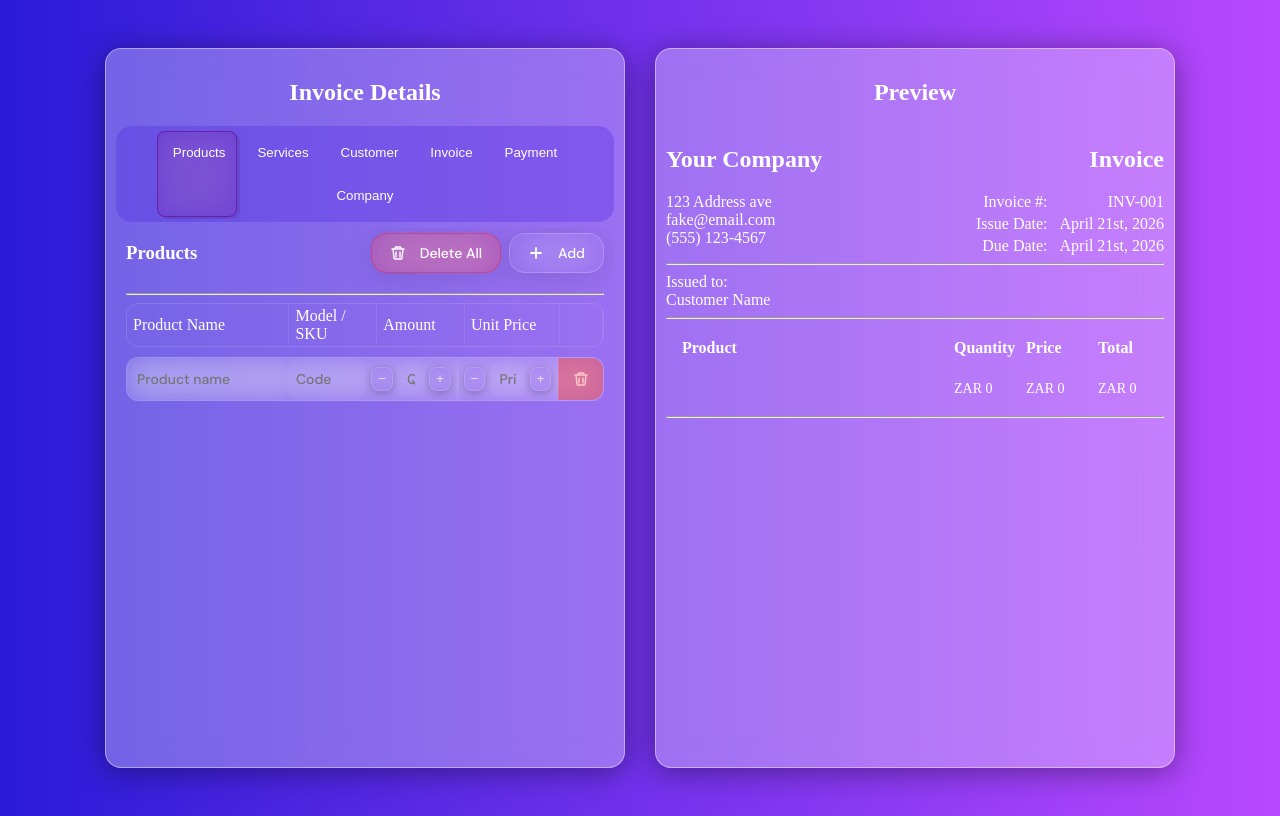
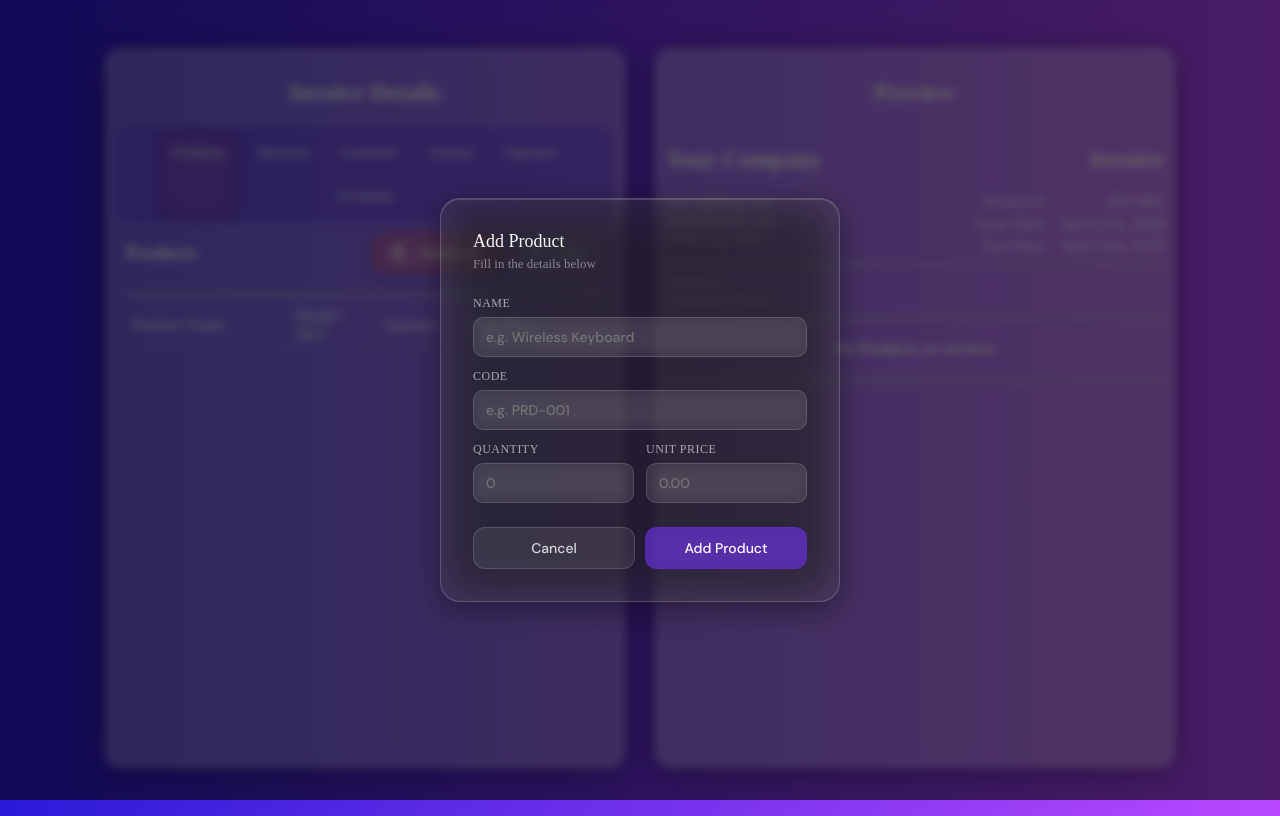
Before and after one commit to Doctor-Wraith/web-invoicer, a React (Vite) app: page / in a window 1280 px wide. Both pictures are taken after a click on the button "Add". Built offline with nearby package versions, Linux system fonts and the light colour scheme.

Commit message:
Added the add product overlay

```diff
--- a/src/App.tsx
+++ b/src/App.tsx
@@ -6,6 +6,7 @@ import Preview from "./Preview/Preview.tsx";
 import {type Customer} from "./tabs/CustomerTab.tsx";
 import type {InvoiceDetails, InvoiceStore} from "./tabs/InvoiceTab.tsx";
 import {useConfirm} from "./custom components/useConfirm.tsx";
+import {useProductForm} from "./custom components/useProductForm.tsx";
 
 
 function App() {
@@ -155,11 +156,13 @@ function App() {
   //endregion
 
   const {confirm, ConfirmDialog} = useConfirm();
+  const { prompt, ProductFormDialog} = useProductForm();
 
   return (
     <>
       <div className="app">
         <ConfirmDialog />
+        {ProductFormDialog}
         <div className="glass user-input main-panel">
           <div className="title-card">
             <h2>Invoice Details</h2>
@@ -177,6 +180,7 @@ function App() {
             customer={customer}
             setCustomer={handleCustomerChange}
             confirm={confirm}
+            prompt={prompt}
           />
 
         </div>
--- /dev/null
+++ b/src/custom components/useProductForm.tsx
@@ -0,0 +1,238 @@
+import type {ProductInformation} from "./productRow/ProductRow.tsx";
+import {useCallback, useState} from "react";
+
+type Mode = "product" | "service"
+
+interface ProductFormState {
+    isOpen: boolean;
+    mode: Mode;
+    resolve: ((value: ProductInformation | null) => void) | null;
+}
+
+export function useProductForm() {
+    const [state, setState] = useState<ProductFormState>({
+        isOpen: false,
+        mode: "product",
+        resolve: null
+    });
+
+    const [draft, setDraft] = useState<Omit<ProductInformation, "id">>({
+        name:"",
+        modelNumber:"",
+        amount:0,
+        cost:0
+    });
+
+    const prompt = useCallback((mode: Mode): Promise<ProductInformation | null> => {
+        setDraft({
+            name:"",
+            modelNumber:"",
+            amount:0,
+            cost:0
+        });
+            return new Promise((resolve) => {
+                setState({isOpen: true, mode, resolve})
+            })
+    }, []);
+
+    const handleChoice = useCallback((confirmed: boolean) => {
+        setState((prev) => {
+            if (confirmed) {
+                prev.resolve?.({...draft, id: crypto.randomUUID()});
+            } else {
+              prev.resolve?.(null);
+            }
+            return { ...prev, isOpen: false, resolve: null}
+        })
+    }, [draft]);
+
+
+        const isService = state.mode === "service";
+        const namePlaceholder = isService ? "e.g. Logo Design" : "e.g. Wireless Keyboard";
+        const codePlaceholder = isService ? "e.g. SVC-001" : "e.g. PRD-001";
+        const amountLabel = isService ? "Hours" : "Quantity";
+        const costLabel = isService ? "Rate (per hour)" : "Unit Price";
+        const title = isService ? "Add Service" : "Add Product";
+
+        const  ProductFormDialog = !state.isOpen ? null :(
+            <div style={styles.overlay} onClick={() => handleChoice(false)}>
+                <div style={styles.dialog} onClick={(e) => e.stopPropagation()}>
+
+                    <h2 style={styles.title}>{title}</h2>
+                    <p style={styles.subtitle}>Fill in the details below</p>
+
+                    <div style={styles.fields}>
+                        <div style={styles.field}>
+                            <label style={styles.label}>Name</label>
+                            <input
+                                style={styles.input}
+                                type="text"
+                                placeholder={namePlaceholder}
+                                value={draft.name}
+                                onChange={(e) => setDraft((d) => ({ ...d, name: e.target.value }))}
+
+                            />
+                        </div>
+
+                        <div style={styles.field}>
+                            <label style={styles.label}>Code</label>
+                            <input
+                                style={styles.input}
+                                type="text"
+                                placeholder={codePlaceholder}
+                                value={draft.modelNumber}
+                                onChange={(e) => setDraft((d) => ({ ...d, modelNumber: e.target.value }))}
+                            />
+                        </div>
+
+                        <div style={styles.row}>
+                            <div style={styles.field}>
+                                <label style={styles.label}>{amountLabel}</label>
+                                <input
+                                    style={styles.input}
+                                    type="number"
+                                    min={0}
+                                    placeholder="0"
+                                    value={draft.amount === 0 ? "" : draft.amount}
+                                    onChange={(e) => setDraft((d) => ({ ...d, amount: parseFloat(e.target.value) || 0 }))}
+                                />
+                            </div>
+
+                            <div style={styles.field}>
+                                <label style={styles.label}>{costLabel}</label>
+                                <input
+                                    style={styles.input}
+                                    type="number"
+                                    min={0}
+                                    step={0.01}
+                                    placeholder="0.00"
+                                    value={draft.cost === 0 ? "" : draft.cost}
+                                    onChange={(e) => setDraft((d) => ({ ...d, cost: parseFloat(e.target.value) || 0 }))}
+                                />
+                            </div>
+                        </div>
+                    </div>
+
+                    <div style={styles.buttons}>
+                        <button
+                            style={styles.cancelBtn}
+                            onClick={() => handleChoice(false)}
+                            onMouseEnter={(e) => (e.currentTarget.style.background = "rgba(255,255,255,0.14)")}
+                            onMouseLeave={(e) => (e.currentTarget.style.background = "rgba(255,255,255,0.08)")}
+                        >
+                            Cancel
+                        </button>
+                        <button
+                            style={styles.confirmBtn}
+                            onClick={() => handleChoice(true)}
+                            onMouseEnter={(e) => (e.currentTarget.style.background = "rgba(104,45,220,0.85)")}
+                            onMouseLeave={(e) => (e.currentTarget.style.background = "rgba(104,45,220,0.65)")}
+                        >
+                            Add {state.mode === "service" ? "Service" : "Product"}
+                        </button>
+                    </div>
+                </div>
+            </div>
+        );
+
+    return {prompt, ProductFormDialog}
+}
+
+const styles: Record<string, React.CSSProperties> = {
+    overlay: {
+        position: "fixed",
+        inset: 0,
+        background: "rgba(0,0,0,0.6)",
+        backdropFilter: "blur(4px)",
+        WebkitBackdropFilter: "blur(4px)",
+        display: "flex",
+        alignItems: "center",
+        justifyContent: "center",
+        zIndex: 1000,
+    },
+    dialog: {
+        background: "rgba(255,255,255,0.08)",
+        backdropFilter: "blur(24px)",
+        WebkitBackdropFilter: "blur(24px)",
+        border: "1px solid rgba(255,255,255,0.18)",
+        borderRadius: "20px",
+        padding: "2rem",
+        width: "400px",
+        boxShadow: "0 8px 32px rgba(0,0,0,0.4), inset 0 1px 0 rgba(255,255,255,0.15)",
+    },
+    title: {
+        color: "rgba(255,255,255,0.95)",
+        fontSize: "18px",
+        fontWeight: 500,
+        margin: "0 0 4px",
+    },
+    subtitle: {
+        color: "rgba(255,255,255,0.45)",
+        fontSize: "13px",
+        margin: "0 0 1.5rem",
+    },
+    fields: {
+        display: "flex",
+        flexDirection: "column",
+        gap: "12px",
+        marginBottom: "1.5rem",
+    },
+    row: {
+        display: "flex",
+        gap: "12px",
+    },
+    field: {
+        display: "flex",
+        flexDirection: "column",
+        gap: "6px",
+        flex: 1,
+    },
+    label: {
+        color: "rgba(255,255,255,0.6)",
+        fontSize: "12px",
+        fontWeight: 500,
+        letterSpacing: "0.04em",
+        textTransform: "uppercase",
+    },
+    input: {
+        background: "rgba(255,255,255,0.07)",
+        border: "1px solid rgba(255,255,255,0.15)",
+        borderRadius: "10px",
+        padding: "10px 12px",
+        color: "rgba(255,255,255,0.9)",
+        fontSize: "14px",
+        fontFamily: "'DM Sans', system-ui, sans-serif",
+        outline: "none",
+        width: "100%",
+        boxSizing: "border-box",
+    },
+    buttons: {
+        display: "flex",
+        gap: "10px",
+    },
+    cancelBtn: {
+        flex: 1,
+        padding: "11px",
+        borderRadius: "12px",
+        background: "rgba(255,255,255,0.08)",
+        color: "rgba(255,255,255,0.8)",
+        border: "1px solid rgba(255,255,255,0.15)",
+        cursor: "pointer",
+        fontSize: "14px",
+        fontWeight: 500,
+        fontFamily: "'DM Sans', system-ui, sans-serif",
+    },
+    confirmBtn: {
+        flex: 1,
+        padding: "11px",
+        borderRadius: "12px",
+        background: "rgba(104,45,220,0.65)",
+        color: "#fff",
+        border: "1px solid rgba(104,45,220,0.4)",
+        backdropFilter: "blur(8px)",
+        cursor: "pointer",
+        fontSize: "14px",
+        fontWeight: 500,
+        fontFamily: "'DM Sans', system-ui, sans-serif",
+    },
+};
--- a/src/tabs/ProductTab.tsx
+++ b/src/tabs/ProductTab.tsx
@@ -11,22 +11,20 @@ interface ProductTabProps {
     setProducts: React.Dispatch<React.SetStateAction<ProductInformation[]>>;
     save_products: (products: ProductInformation[]) => void;
     confirm: (message: string) => Promise<unknown>;
+    prompt:  (mode: Mode) => Promise<ProductInformation | null>
 }
 
+type Mode = "product" | "service"
 
-export default function ProductTab({products, setProducts, save_products, confirm}: ProductTabProps) {
+export default function ProductTab({products, setProducts, save_products, confirm, prompt}: ProductTabProps) {
 
 
-    const handleAdd = () => {
-        const added = [...products, {
-            id: crypto.randomUUID(),
-            name: "",
-            modelNumber: "",
-            amount: 0,
-            cost: 0
-        }];
-        setProducts(added);
-        save_products(added);
+    const handleAdd = async () => {
+        const product = await prompt("product")
+        if (!product) return;
+        const added = [...products, product];
+        setProducts(added)
+        save_products(added)
     }
 
     const handleDeleteAll = async () => {
--- a/src/tabs/ServicesTab.tsx
+++ b/src/tabs/ServicesTab.tsx
@@ -10,19 +10,18 @@ interface ServicesTabProps {
     setServices: React.Dispatch<React.SetStateAction<ProductInformation[]>>;
     save_Services: (products: ProductInformation[]) => void;
     confirm: (message: string) => Promise<unknown>;
+    prompt:  (mode: Mode) => Promise<ProductInformation | null>
 }
 
-export default function ServicesTab({services, setServices, save_Services, confirm}: ServicesTabProps) {
-    const handleAdd = () => {
-        const added = [...services, {
-            id: crypto.randomUUID(),
-            name: "",
-            modelNumber: "",
-            amount: 0,
-            cost: 0
-        }];
-        setServices(added);
-        save_Services(added);
+type Mode = "product" | "service"
+
+export default function ServicesTab({services, setServices, save_Services, confirm, prompt}: ServicesTabProps) {
+    const handleAdd = async () => {
+        const product = await prompt("service")
+        if (!product) return;
+        const added = [...services, product];
+        setServices(added)
+        save_Services(added)
     }
 
     const handleDeleteAll = async () => {
--- a/src/tabs/Tabs.tsx
+++ b/src/tabs/Tabs.tsx
@@ -21,7 +21,10 @@ interface TabProps {
     customer: Customer;
     setCustomer: (customer: Customer) => void;
     confirm: (message: string) => Promise<unknown>;
+    prompt:  (mode: Mode) => Promise<ProductInformation | null>
 }
+
+type Mode = "product" | "service";
 
 const TABS = ["Products", "Services", "Customer", "Invoice", "Payment", "Company"]
 
@@ -31,7 +34,7 @@ export default function Tabs({
     products, setProducts, save_products,
     invoice_store,
     customer, setCustomer,
-    confirm
+    confirm, prompt
 }: TabProps) {
 
     const [indicatorStyle, setIndicatorStyle] = useState({});
@@ -75,6 +78,7 @@ export default function Tabs({
                     setProducts={setProducts}
                     save_products={save_products}
                     confirm={confirm}
+                    prompt={prompt}
                 />
             </div>
 
@@ -84,6 +88,7 @@ export default function Tabs({
                     setServices={setServices}
                     save_Services={save_services}
                     confirm={confirm}
+                    prompt={prompt}
                 />
             </div>
 
```
